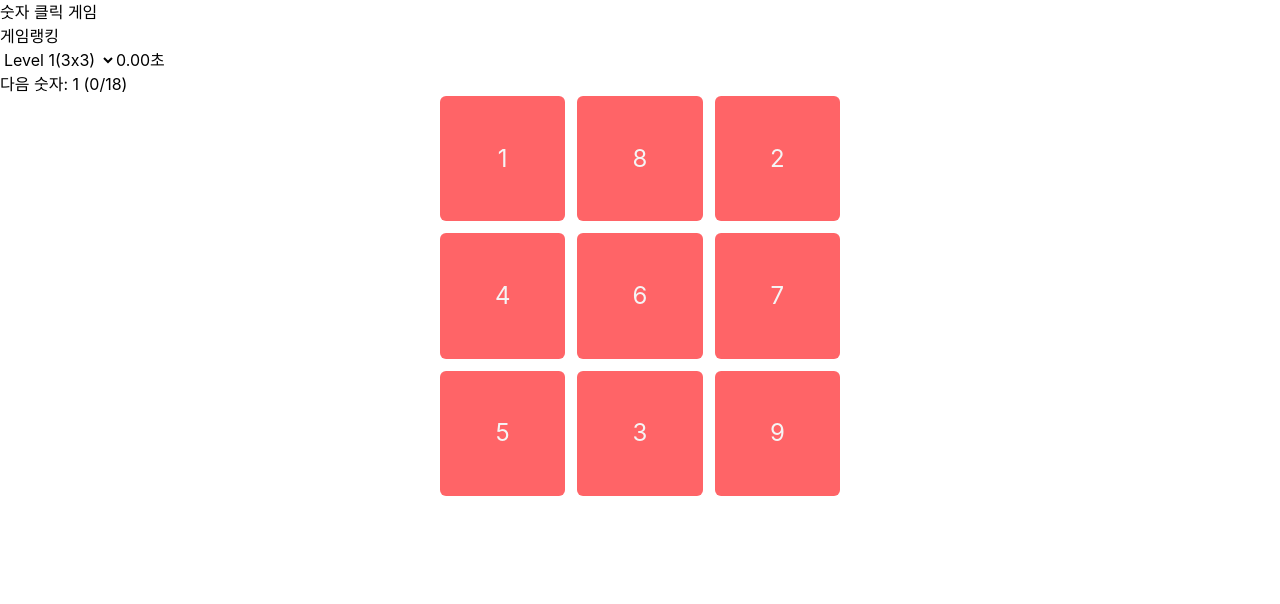
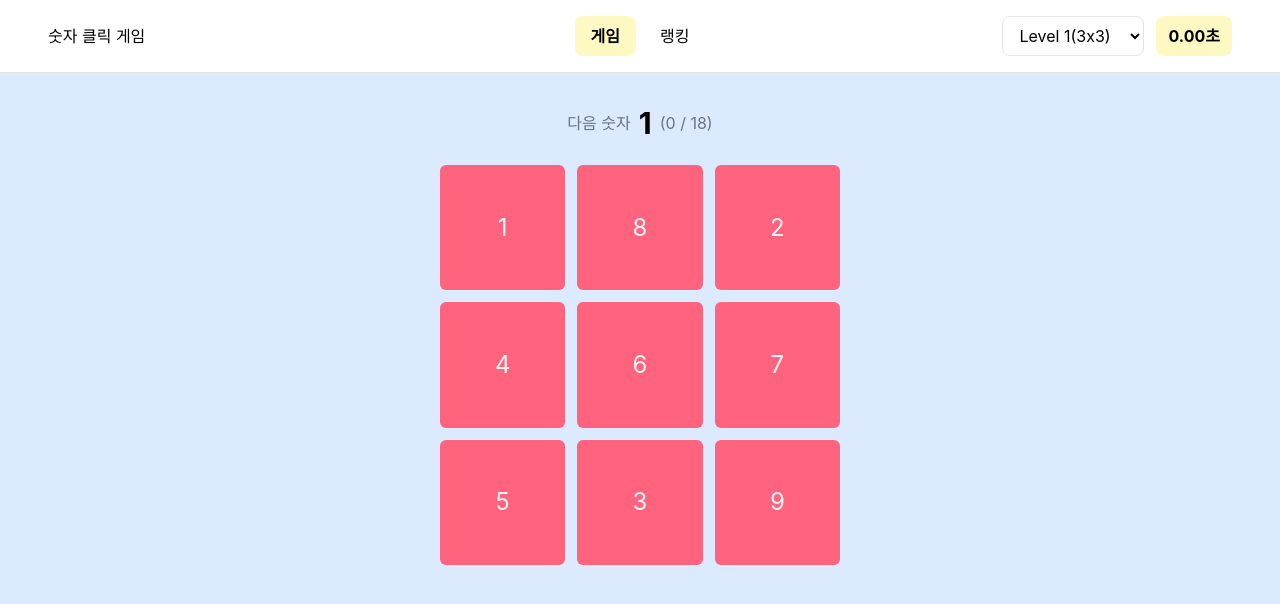
Before and after one commit to 39-play-sopt-web/KeumGoEun, a React (Vite) app in the folder week2/Homework/number-click-game/: page / in a window 1280 px wide. Shown: the top 604 px of the page. Built offline with nearby package versions, Linux system fonts and the light colour scheme.

Commit message:
style: 게임 및 랭킹 화면 UI 스타일링

```diff
--- a/week2/Homework/number-click-game/index.html
+++ b/week2/Homework/number-click-game/index.html
@@ -1,5 +1,5 @@
 <!doctype html>
-<html lang="en">
+<html lang="ko">
   <head>
     <meta charset="UTF-8" />
     <link rel="icon" type="image/svg+xml" href="/favicon.svg" />
--- a/week2/Homework/number-click-game/src/App.jsx
+++ b/week2/Homework/number-click-game/src/App.jsx
@@ -23,15 +23,17 @@ function App() {
 
   return (
     <>
+    <div className="min-h-screen flex flex-col">
     <Header
       elapsedTime={elapsedTime}
       currentTab={currentTab}
       onTabChange={setCurrentTab}
       level={level}
       onLevelChange={handleLevelChange}
+
     />
 
-    <main>
+    <main className="flex-1 bg-blue-100">
       {currentTab === "game" ? (
       <GameBoard
       key={level}
@@ -44,6 +46,7 @@ function App() {
       )}
 
     </main>
+    </div>
 
     </>
   )
--- a/week2/Homework/number-click-game/src/components/GameBoard.jsx
+++ b/week2/Homework/number-click-game/src/components/GameBoard.jsx
@@ -76,15 +76,24 @@ function GameBoard( {onGameStart, onGameEnd, onGameReset } ) {
 
 
     return(
-        <div>
-            <p>{nextNumber>18 ? "TheEnd,," : `다음 숫자: ${nextNumber} (${nextNumber-1}/18)`} </p>
+        <div className="flex flex-col items-center gap-6 pt-8">
+            {nextNumber > 18 ? (
+            <p>"TheEnd,,"</p> ) : (
+            <p className="flex items-center gap-2">
+            <span className="text-gray-500">다음 숫자</span>
+            <span className="text-3xl font-bold">{nextNumber}</span>
+            <span className="text-gray-500">
+      ({nextNumber - 1} / 18)
+    </span>
+  </p>
+)}
 
         <div className="grid grid-cols-3 gap-3 w-100 mx-auto">
 
         {/*map: 배열의 요소를 하나씩 꺼냄*/}
         {numbers.map((number, index) => (
             number === null ?(
-                <div key={index} className="aspect-square" />
+                <div key={index} className="aspect-square border-1 border-dashed rounded-md border-teal-300" />
             ) : (
 
             // 클릭 시 실행할 함수를 props로 전달
--- a/week2/Homework/number-click-game/src/components/Header.jsx
+++ b/week2/Homework/number-click-game/src/components/Header.jsx
@@ -1,21 +1,32 @@
 //헤더
 function Header({ elapsedTime, currentTab, onTabChange, level, onLevelChange }) {
     return (
-        <header>
+        <header className="grid grid-cols-3 items-center px-12 py-4 bg-white border-b border-zinc-200">
             <h1>숫자 클릭 게임</h1>
 
-            <nav>
-                <button type="button" onClick={() => onTabChange("game")}>게임</button>
-                <button type="button" onClick={() => onTabChange("ranking")}>랭킹</button>
+            <nav className="flex justify-center gap-2">
+                <button type="button" onClick={() => onTabChange("game")} className={`px-4 py-2 rounded-lg cursor-pointer ${
+                        currentTab === "game" ? "bg-yellow-100 font-bold" : "hover:bg-zinc-100"
+                    }`}>게임</button>
+                <button type="button" onClick={() => onTabChange("ranking")} className={`px-4 py-2 rounded-lg cursor-pointer ${
+                        currentTab === "ranking" ? "bg-yellow-100 font-bold" : "hover:bg-zinc-100"
+                    }`}>랭킹</button>
             </nav>
 
-            <select value={level} onChange={(event) => onLevelChange(event.target.value)}>
+            <div className="flex items-center justify-end gap-3">
+                {currentTab === "game" && (
+                    <>
+
+            <select value={level} onChange={(event) => onLevelChange(event.target.value)} className="border border-zinc-200 rounded-lg px-3 py-2">
                 <option value="1">Level 1(3x3)</option>
                 <option value="2">Level 2(4x4)</option>
                 <option value="3">Level 3(5x5)</option>
             </select>
 
-            <span>{elapsedTime.toFixed(2)}초</span>
+            <span className="bg-yellow-100 px-3 py-2 rounded-lg font-bold">{elapsedTime.toFixed(2)}초</span>
+            </>
+            )}
+            </div>
 
         </header>
     )
--- a/week2/Homework/number-click-game/src/components/NumberCard.jsx
+++ b/week2/Homework/number-click-game/src/components/NumberCard.jsx
@@ -2,7 +2,9 @@ function NumberCard( { number,onClick } ){
     //받은 함수를 실제 버튼 클릭에 연결
     return(
         <button type="button" onClick={onClick}
-        className="w-full aspect-square bg-red-400 text-neutral-100 rounded-md text-2xl">
+        className="w-full aspect-square bg-rose-400
+        text-neutral-100 rounded-md text-2xl
+        hover:bg-neutral-700 transition-all active:brightness-200 active:scale-85">
             {number}
         </button>
     );
--- a/week2/Homework/number-click-game/src/components/RankingBoard.jsx
+++ b/week2/Homework/number-click-game/src/components/RankingBoard.jsx
@@ -25,37 +25,41 @@ function RankingBoard() {
     }
 
     return (
-        <div>
-            <h2>ranking</h2>
+        <div className="max-w-4xl mx-auto pt-8 px-4">
+            <div className="flex items-center justify-between mb-6">
+            <h2>★Ranking</h2>
 
-            <button type="button" onClick={reset}>
+            <button type="button" onClick={reset} className="border border-neutral-200 px-3 bg-red-50 py-1 rounded-md hover:bg-neutral-200 ">
                 초기화
             </button>
+            </div>
 
             {records.length === 0 ? (
-                <p>아직 기록이 없네요. 게임을 플레이 해보세요 ! ^^</p>
+                <p className="text-center text-zinc-500 mt-12">아직 기록이 없네요. 게임을 플레이 해보세요 ! ^^</p>
             ) : (
-                <table>
-                    <thead>
+                <div className="overflow-hidden rounded-xl bg-white shadow-sm">
+                <table className="w-full text-center table-fixed">
+                    <thead className="bg-yellow-100">
                         <tr>
-                            <th>순위</th>
-                            <th>레벨</th>
-                            <th>플레이 시간</th>
-                            <th>기록 시간</th>
+                            <th className="p-3">순위</th>
+                            <th className="p-3">레벨</th>
+                            <th className="p-3">플레이 시간</th>
+                            <th className="p-3">기록 시간</th>
                         </tr>
                     </thead>
 
                     <tbody>
                         {records.map((record, index) => (
-                            <tr key={index}>
-                                <td>{index + 1}</td>
-                                <td>Level {record.level}</td>
-                                <td>{record.playTime.toFixed(2)}초</td>
-                                <td>{new Date(record.date).toLocaleString()}</td>
+                            <tr key={index} className="border-b border-zinc-100 last:border-0">
+                                <td className="py-3">{index + 1}</td>
+                                <td className="py-3">Level {record.level}</td>
+                                <td className="py-3">{record.playTime.toFixed(2)}초</td>
+                                <td className="py-3">{new Date(record.date).toLocaleString()}</td>
                             </tr>
                         ))}
                     </tbody>
                 </table>
+                </div>
             )}
         </div>
     );
```
